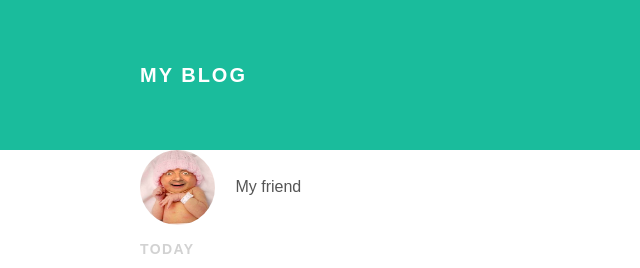
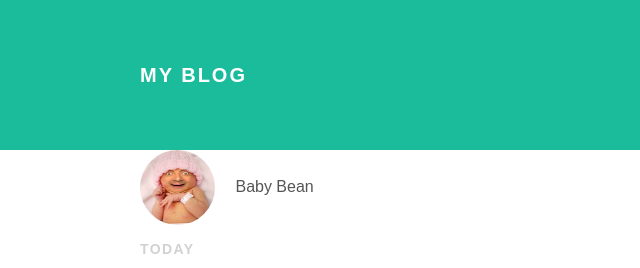
Before and after one commit to stvelliott/stvelliott.github.io, a plain HTML site: page index.html in a window 1280 px wide. Shown: the top 268 px of the page, 0-640 px from the left. Drawn offline with Linux system fonts and the light colour scheme; a web font is replaced by a local one.

Commit message:
Add files via upload

```diff
--- a/index.html
+++ b/index.html
@@ -19,7 +19,7 @@
         <div class="post-container">
           <div class="post-author">
             <img src="bean.jpg">
-            <span>My friend</span>
+            <span>Baby Bean</span>
           </div>
           <p class="post-date">Today</p>
           <h3 class="post-title">Becoming a web developer</h3>
```
